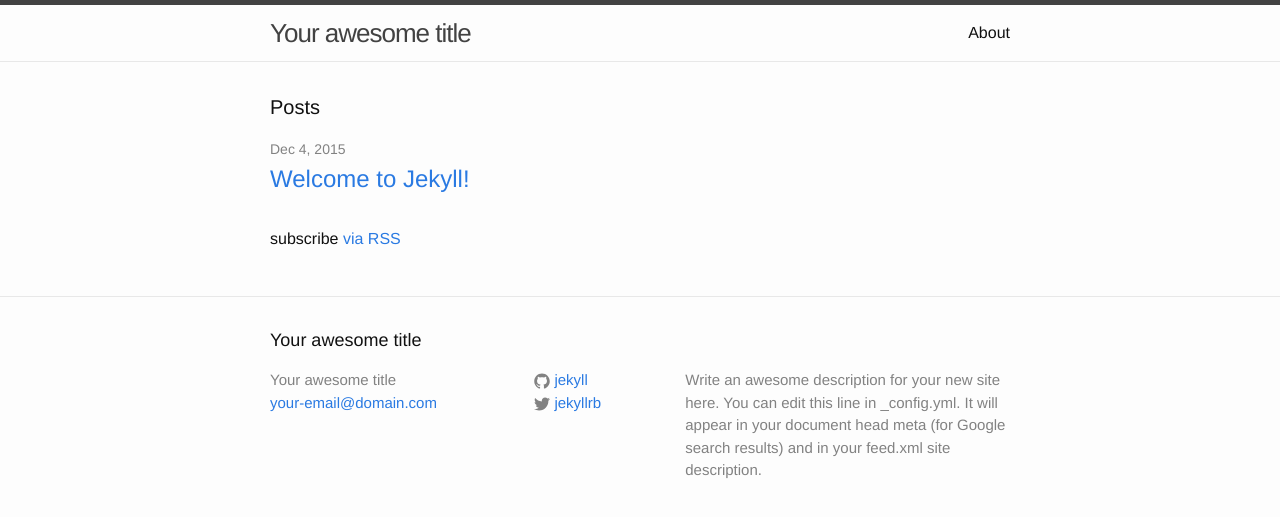
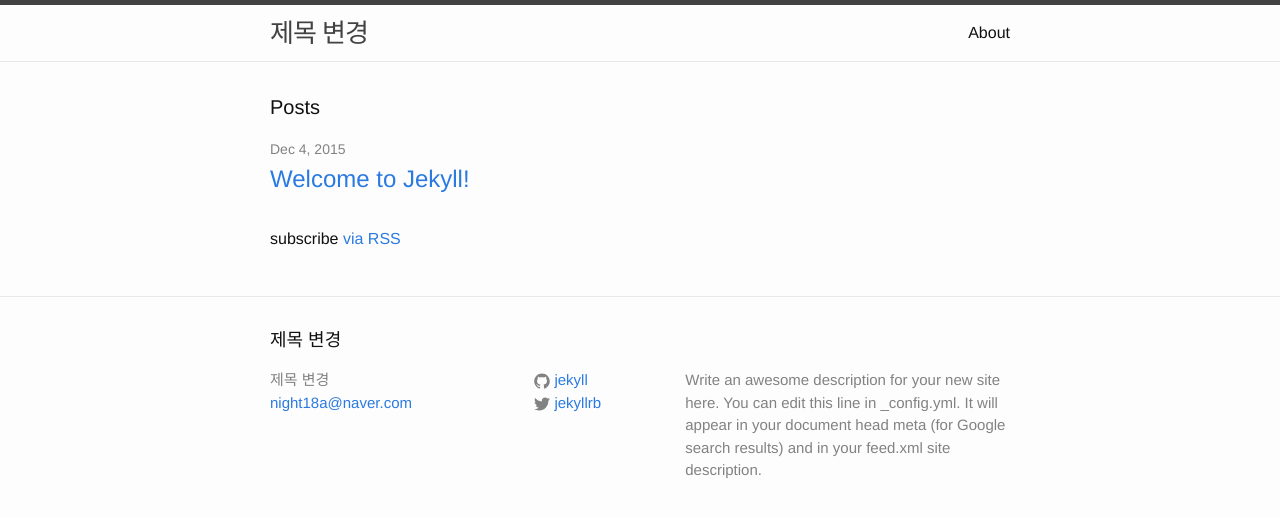
Before and after one commit to kimmyungjoong/github.io, a Jekyll site: the page built from index.html, in a window 1280 px wide. Shown: the top 517 px of the page. Built offline with Jekyll 4.4.1, drawn with Linux system fonts in a browser that asks for light colours.

Commit message:
제목 , 이메일 변경

```diff
--- a/_config.yml
+++ b/_config.yml
@@ -6,8 +6,8 @@
 # 'jekyll serve'. If you change this file, please restart the server process.
 
 # Site settings
-title: Your awesome title
-email: your-email@domain.com
+title: 제목 변경
+email: night18a@naver.com
 description: > # this means to ignore newlines until "baseurl:"
   Write an awesome description for your new site here. You can edit this
   line in _config.yml. It will appear in your document head meta (for
```
